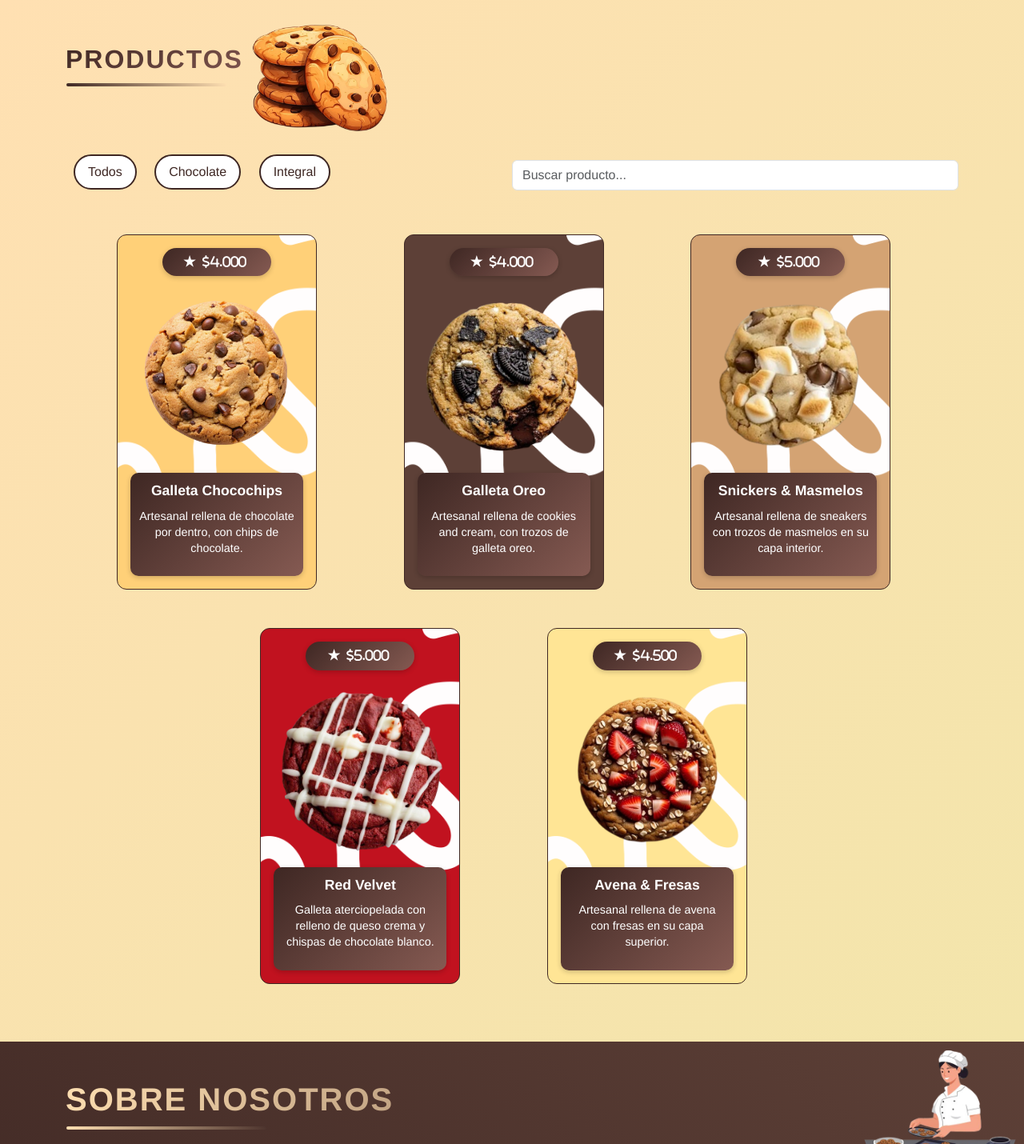
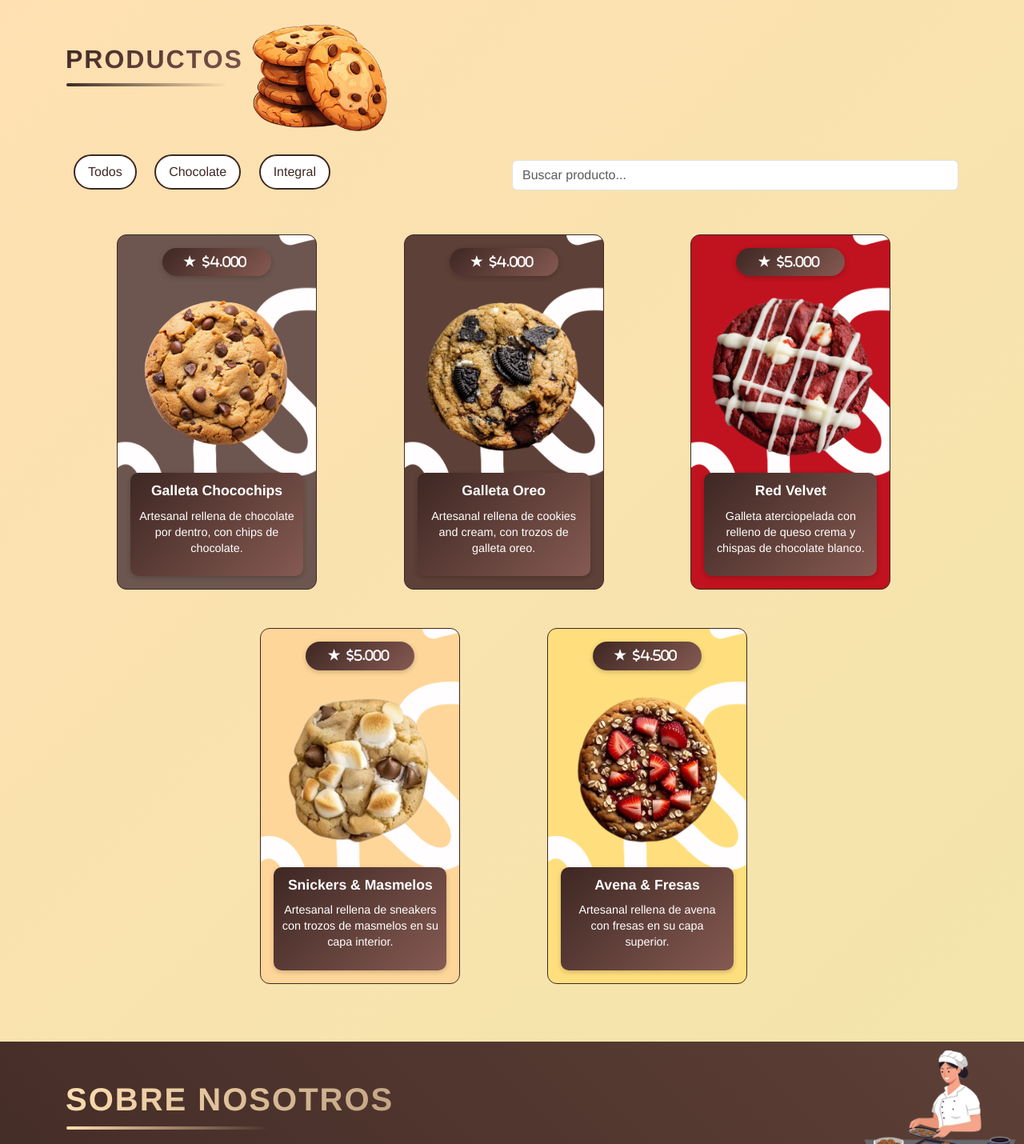
Before and after one commit to BiscuitSecret/BiscuitSecret.github.io, a plain HTML site: page index.html in a window 1280 px wide. Shown: the part 812-2242 px from the top of the page at 80% size. Drawn offline with nearby package versions, Linux system fonts and the light colour scheme.

Commit message:
Rediseño de card Productos

```diff
--- a/assets/css/style.css
+++ b/assets/css/style.css
@@ -5,7 +5,6 @@ body {
   background-color: #f9f9f9;
   color: #333;
 }
-
 
 /* Navbar Personalizado */
 /* Variables de color para fácil personalización */
@@ -665,7 +664,6 @@ button {
   padding-left: 4rem;
 }
 
-
 /* 1) Estilos comunes para todas las cards de galleta */
 article.card.chocoOreo,
 article.card.chocochips,
@@ -679,40 +677,39 @@ article.card.masmelo {
   border: none;
 
   /* curva SVG/PNG en la base, igual en todas */
-  background-image: url('../img/3ak.png');
+  background-image: url("../img/3ak.png");
   background-repeat: no-repeat;
   background-position: bottom center;
   background-size: 205% auto;
-  border:#3e2723 1px solid;
+  border: #3e2723 1px solid;
 }
 
 /* 2) Ahora, simplemente asigna el fondo de color a cada clase */
 
 /* CHOCO OREO: marrón oscuro */
 article.card.chocoOreo {
-  background-color: #5D4037;
+  background-color: #5d4037;
 }
 
 /* CHOCO CHIPS: masa rubia */
 article.card.chocochips {
-  background-color: #ffd078;
+  background-color: #6d564f;
 }
 
 /* RED VELVET: rojo glaseado */
 article.card.red-velvet {
-  background-color: #C1121F;
+  background-color: #c1121f;
 }
 
-/* AVENA: crema de avena */
+/* AVENA: crema de avena vibrante */
 article.card.avena {
-  background-color: #ffe595;
+  background-color: #ffdf7d; /* amarillo avena más luminoso */
 }
 
-/* MASHMELO: caramelo suave */
+/* MASMELO: caramelo claro pastel */
 article.card.masmelo {
-  background-color: #D4A373;
+  background-color: #ffd699; /* tonos melocotón suave */
 }
-
 
 
 
--- a/index.html
+++ b/index.html
@@ -328,25 +328,9 @@
             </article>
           </div>
 
-          <!--  Snickers & Masmelos -->
-          <div class="col-12 col-sm-6 col-md-4 mb-4 product-item" data-aos="fade-up" data-aos-delay="300">
-            <article class="card masmelo" style="padding: 1rem">
-              <div class="discount-badge">
-                <span class="star-icon">★</span>
-                <i class="fas fa-dollar-sign">5.000</i>
-              </div>
-              <img src="./assets/img/Galleta_Masmelos.png" alt="Snickers & Masmelos" class="cookie-image" />
-              <div class="info-box">
-                <h3 class="cookie-title card-title">Snickers & Masmelos</h3>
-                <p class="cookie-desc">
-                  Artesanal rellena de sneakers con trozos de masmelos en su capa interior.
-                </p>
-              </div>
-            </article>
-          </div>
           <!-- Red velvet -->
           <div
-            class="col-12 col-sm-6 col-md-4 mb-4 product-item mt-4"
+            class="col-12 col-sm-6 col-md-4 mb-4 product-item"
             data-aos="fade-up"
             data-aos-delay="500"
           >
@@ -364,6 +348,23 @@
                 <h3 class="cookie-title card-title">Red Velvet</h3>
                 <p class="cookie-desc">
                   Galleta aterciopelada con relleno de queso crema y chispas de chocolate blanco.
+                </p>
+              </div>
+            </article>
+          </div>
+
+          <!--  Snickers & Masmelos -->
+          <div class="col-12 col-sm-6 col-md-4 mb-4 mt-4 product-item" data-aos="fade-up" data-aos-delay="300">
+            <article class="card masmelo" style="padding: 1rem">
+              <div class="discount-badge">
+                <span class="star-icon">★</span>
+                <i class="fas fa-dollar-sign">5.000</i>
+              </div>
+              <img src="./assets/img/Galleta_Masmelos.png" alt="Snickers & Masmelos" class="cookie-image" />
+              <div class="info-box">
+                <h3 class="cookie-title card-title">Snickers & Masmelos</h3>
+                <p class="cookie-desc">
+                  Artesanal rellena de sneakers con trozos de masmelos en su capa interior.
                 </p>
               </div>
             </article>
```
